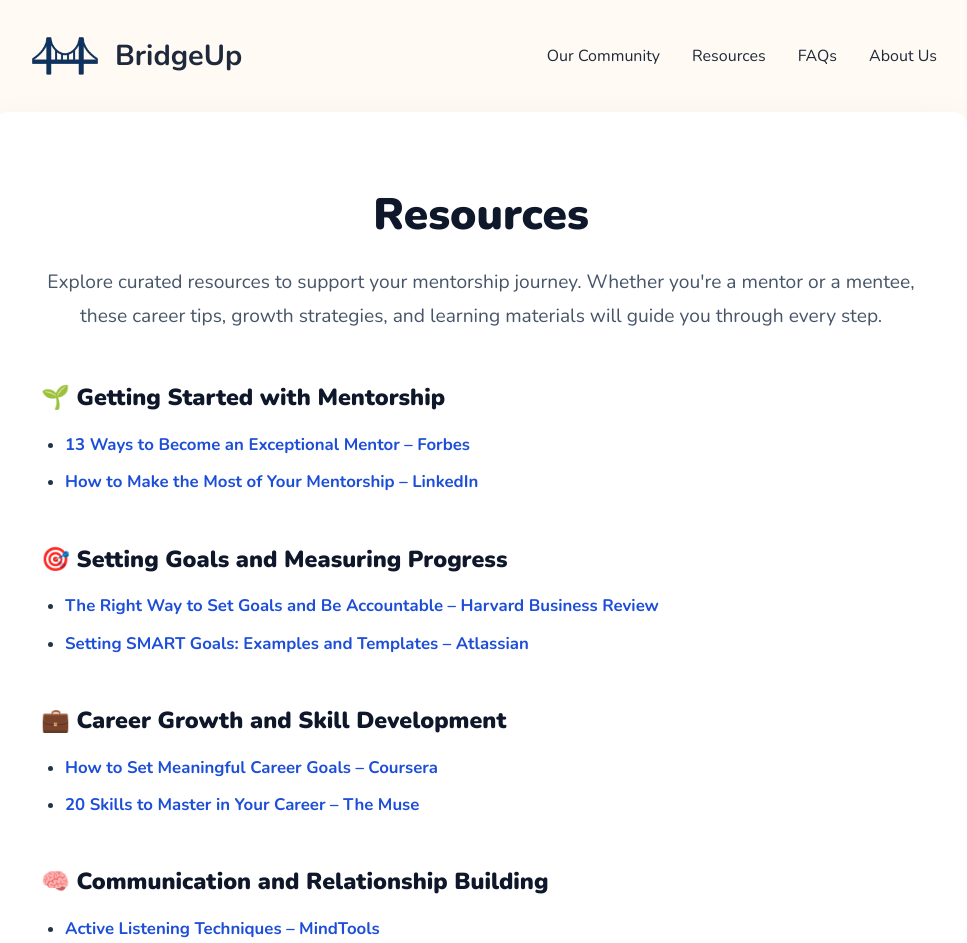
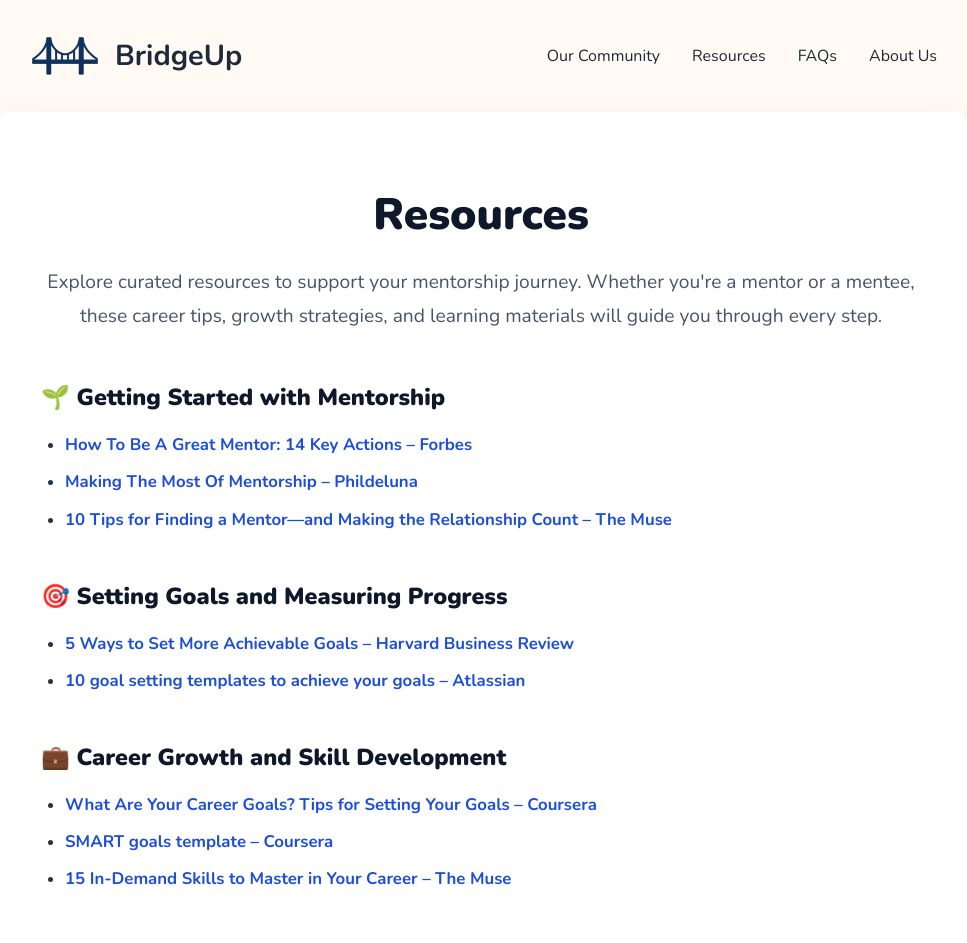
Before and after one commit to mahee045/Bridge-Up, a React (Vite) app in the folder client/: page /resources in a window 1280 px wide. Shown: the top 943 px of the page, without its empty margins (159-1126 px from the left). Built offline with nearby package versions, Linux system fonts and the light colour scheme.

Commit message:
Fixed the links in Resources.jsx

```diff
--- a/client/src/pages/Resources.jsx
+++ b/client/src/pages/Resources.jsx
@@ -14,20 +14,29 @@ function Resources() {
         <ul>
           <li>
             <a
-              href="https://www.forbes.com/sites/forbescoachescouncil/2021/04/19/13-ways-to-become-an-exceptional-mentor/"
+              href="https://www.forbes.com/councils/forbescoachescouncil/2025/03/26/how-to-be-a-great-mentor-20-key-actions/"
               target="_blank"
               rel="noopener noreferrer"
             >
-              13 Ways to Become an Exceptional Mentor – Forbes
+              How To Be A Great Mentor: 14 Key Actions – Forbes
             </a>
           </li>
           <li>
             <a
-              href="https://www.linkedin.com/pulse/how-make-most-your-mentorship-program-anthony-liew/"
+              href="https://phildeluna.com/making-the-most-of-mentorship/"
               target="_blank"
               rel="noopener noreferrer"
             >
-              How to Make the Most of Your Mentorship – LinkedIn
+              Making The Most Of Mentorship – Phildeluna
+            </a>
+          </li>
+          <li>
+            <a
+              href="https://www.themuse.com/advice/how-to-find-a-mentor"
+              target="_blank"
+              rel="noopener noreferrer"
+            >
+              10 Tips for Finding a Mentor—and Making the Relationship Count – The Muse
             </a>
           </li>
         </ul>
@@ -38,20 +47,20 @@ function Resources() {
         <ul>
           <li>
             <a
-              href="https://hbr.org/2020/01/the-right-way-to-hold-people-accountable"
+              href="https://hbr.org/2022/08/5-ways-to-set-more-achievable-goals"
               target="_blank"
               rel="noopener noreferrer"
             >
-              The Right Way to Set Goals and Be Accountable – Harvard Business Review
+              5 Ways to Set More Achievable Goals – Harvard Business Review
             </a>
           </li>
           <li>
             <a
-              href="https://www.atlassian.com/blog/productivity/smart-goals"
+              href="https://www.atlassian.com/blog/work-management/goal-setting-templates"
               target="_blank"
               rel="noopener noreferrer"
             >
-              Setting SMART Goals: Examples and Templates – Atlassian
+              10 goal setting templates to achieve your goals – Atlassian
             </a>
           </li>
         </ul>
@@ -62,20 +71,29 @@ function Resources() {
         <ul>
           <li>
             <a
-              href="https://www.coursera.org/articles/how-to-set-career-goals"
+              href="https://www.coursera.org/articles/career-goals"
               target="_blank"
               rel="noopener noreferrer"
             >
-              How to Set Meaningful Career Goals – Coursera
+              What Are Your Career Goals? Tips for Setting Your Goals – Coursera
             </a>
           </li>
           <li>
             <a
-              href="https://www.themuse.com/advice/20-things-every-professional-should-know-how-to-do-by-age-30"
+              href="https://www.coursera.org/articles/career-goals"
               target="_blank"
               rel="noopener noreferrer"
             >
-              20 Skills to Master in Your Career – The Muse
+              SMART goals template – Coursera
+            </a>
+          </li>
+          <li>
+            <a
+              href="https://www.themuse.com/advice/in-demand-skills"
+              target="_blank"
+              rel="noopener noreferrer"
+            >
+              15 In-Demand Skills to Master in Your Career – The Muse
             </a>
           </li>
         </ul>
@@ -86,11 +104,11 @@ function Resources() {
         <ul>
           <li>
             <a
-              href="https://www.mindtools.com/CommSkll/ActiveListening.htm"
+              href="https://www.verywellmind.com/what-is-active-listening-3024343"
               target="_blank"
               rel="noopener noreferrer"
             >
-              Active Listening Techniques – MindTools
+              Active Listening Techniques – Verywellmind
             </a>
           </li>
           <li>
```
